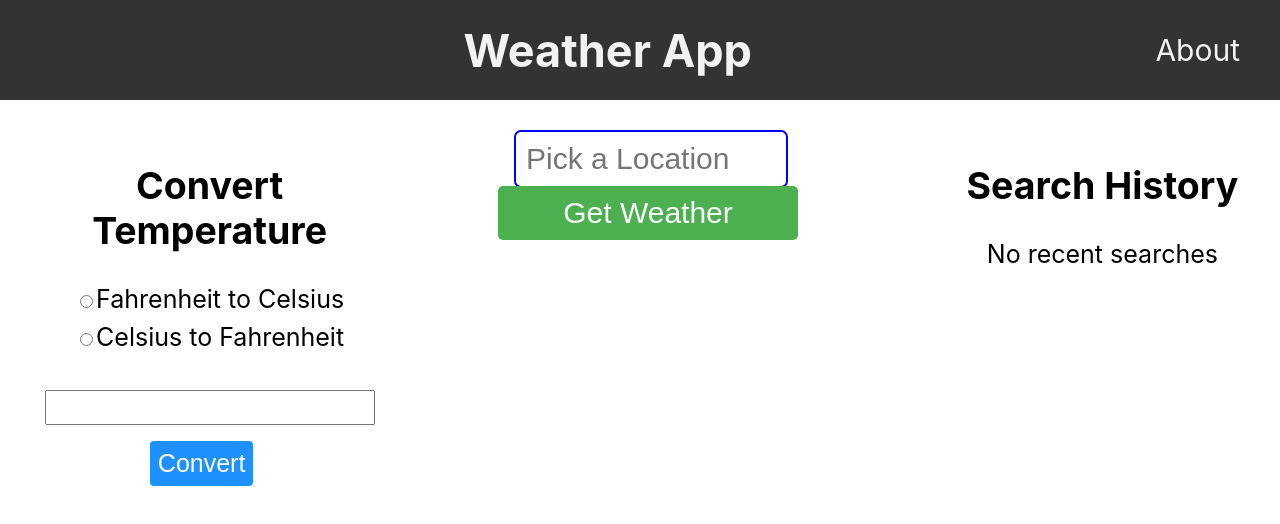
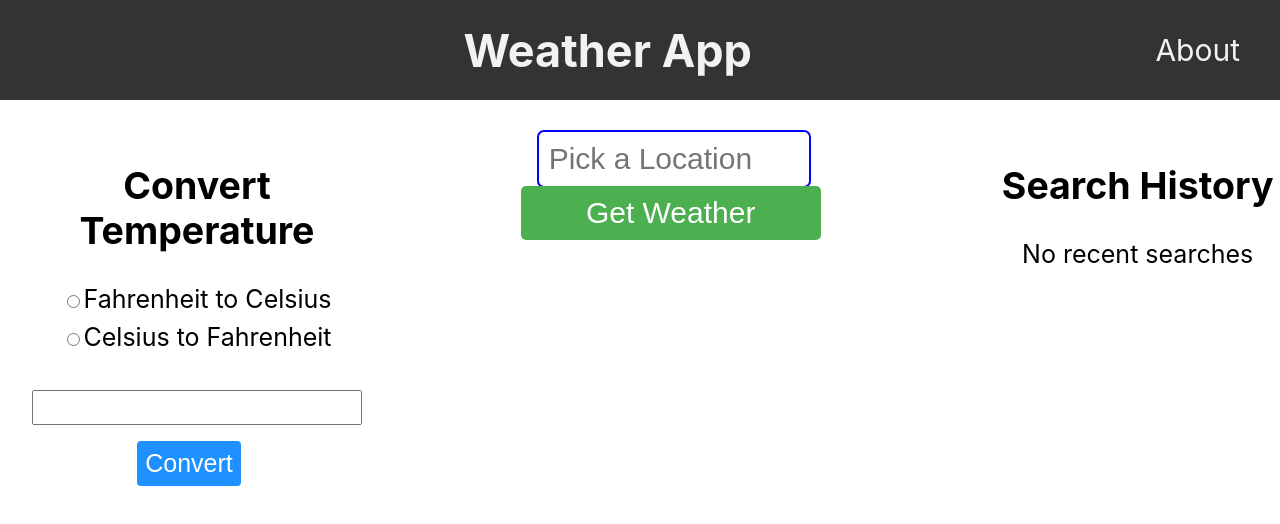
Before and after one commit to MarkRobertson67/MyWeatherApp, a React (Create React App) app: page / in a window 1280 px wide. Shown: the top 524 px of the page. Built offline with nearby package versions, Linux system fonts and the light colour scheme.

Commit message:
adjusting to fit Netlify

```diff
--- a/src/Components/Home.css
+++ b/src/Components/Home.css
@@ -1,10 +1,12 @@
 
 .container {
+  /* background-color: rgb(90, 140, 157); */
   display: flex;
   justify-content: space-between;
   align-items: center;
   flex-wrap: wrap;
   cursor: pointer;
+  /* height: 100vh-100px; */
 }
 
 .header {
@@ -23,19 +25,19 @@
 }
 
 .left-container {
-  flex-basis: 30%;
+  flex-basis: 25%;
   margin-right: 2rem;
   flex-direction: column;
   align-items: center;
 }
 
 .center-container {
-  flex-basis: 40%;
+  flex-basis: 50%;
   text-align: center;
 }
 
 .right-container {
-  flex-basis: 30%;
+  flex-basis: 25%;
   margin-left: 2rem;
 }
 
```
